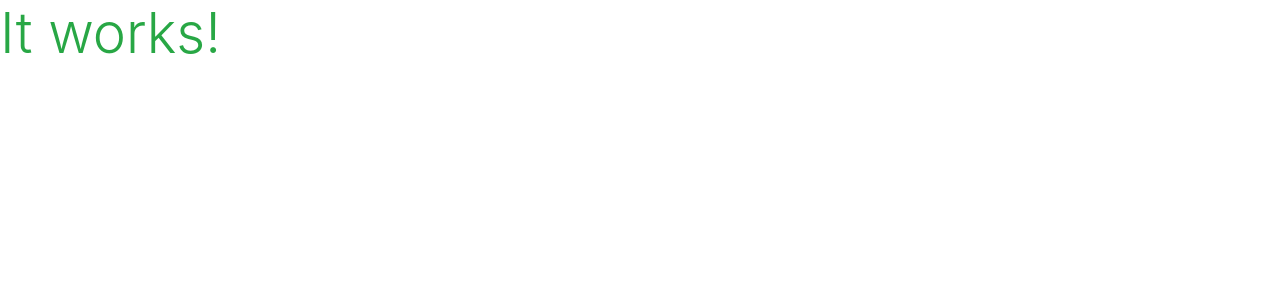
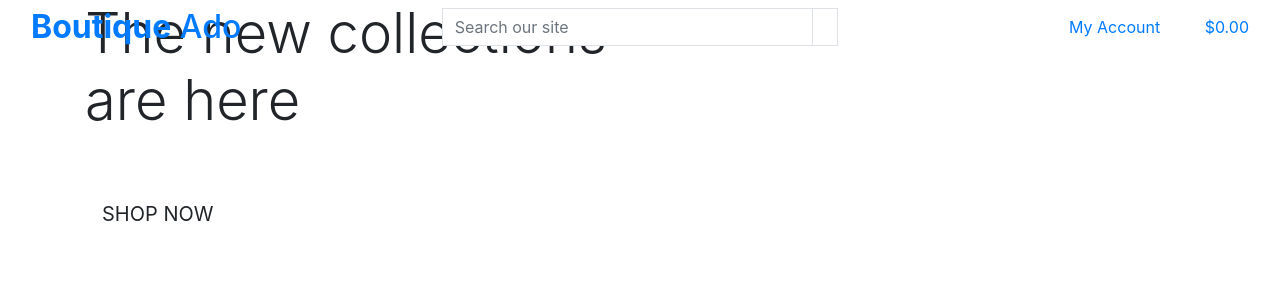
Before and after one commit to ka-pa-ra/my_basic, a Django app: page / in a window 1280 px wide. Shown: the top 300 px of the page. Run offline with Django 3.2, Linux system fonts and the light colour scheme; some libraries are stand-ins or nearby versions.

Commit message:
added home page content and main page header

```diff
--- a/home/templates/home/index.html
+++ b/home/templates/home/index.html
@@ -1,6 +1,27 @@
 {% extends "base.html" %}
 {% load static %}
 
+{% block page_header %}
+    <div class="container header-container">
+        <div class="row">
+            <div class="col"></div>
+        </div>
+    </div>
+{% endblock %}
+
 {% block content %}
-    <h1 class="display-4 text-success">It works!</h1>
+    <div class="container h-100">
+        <div class="row h-100">
+            <div class="col-7 col-md-6 my-auto">
+                <h1 class="display-4 logo-font text-black">
+                    The new collections are here
+                </h1>
+                <div class="my-5">
+                    <h4>
+                        <a href="" class="shop-now-button btn btn-lg rounded-0 text-uppercase py-3">Shop Now</a>
+                    </h4>
+                </div>
+            </div>
+        </div>
+    </div>
 {% endblock %}
--- a/templates/base.html
+++ b/templates/base.html
@@ -29,10 +29,70 @@
     {% block extra_js %}
     {% endblock %}
 
-    <title>Boutique Ado {% block extra_title %}{% endblock %}</title>
+    <title>My Basic {% block extra_title %}{% endblock %}</title>
   </head>
   <body>
-    <header class="container-fluid fixed-top"></header>
+    <header class="container-fluid fixed-top">
+        <div class="row">
+            <div class="col-12 col-lg-4 my-auto py-1 py-lg-0 text-center text-lg-left">
+                <a href="{% url 'home' %}" class="nav-link main-logo-link">
+                    <h2 class="logo-font text-black my-0"><strong>Boutique</strong> Ado</h2>
+                </a>
+            </div>
+            <div class="col-12 col-lg-4 my-auto py-1 py-lg-0">
+                <form method="GET" action="">
+                    <div class="input-group w-100">
+                        <input class="form-control border border-black rounded-0" type="text" name="q" placeholder="Search our site">
+                        <div class="input-group-append">
+                            <button class="form-control btn btn-black border border-black rounded-0" type="submit">
+                                <span class="icon">
+                                    <i class="fas fa-search"></i>
+                                </span>
+                            </button>
+                        </div>
+                    </div>
+                </form>
+            </div>
+            <div class="col-12 col-lg-4 my-auto py-1 py-lg-0">
+                <ul class="list-inline list-unstyled text-center text-lg-right my-0">
+                    <li class="list-inline-item dropdown">
+                        <a class="text-black nav-link" href="#" id="user-options" data-toggle="dropdown" aria-haspopup="true" aria-expanded="false">
+                            <div class="text-center">
+                                <div><i class="fas fa-user fa-lg"></i></div>
+                                <p class="my-0">My Account</p>
+                            </div>
+                        </a>
+                        <div class="dropdown-menu border-0" aria-labelledby="user-options">
+                            {% if request.user.is_authenticated %}
+                                {% if request.user.is_superuser %}
+                                    <a href="" class="dropdown-item">Product Management</a>
+                                {% endif %}
+                                <a href="" class="dropdown-item">My Profile</a>
+                                <a href="{% url 'account_logout' %}" class="dropdown-item">Logout</a>
+                            {% else %}
+                                <a href="{% url 'account_signup' %}" class="dropdown-item">Register</a>
+                                <a href="{% url 'account_login' %}" class="dropdown-item">Login</a>
+                            {% endif %}
+                        </div>
+                    </li>
+                    <li class="list-inline-item">
+                        <a class="{% if grand_total %}text-info font-weight-bold{% else %}text-black{% endif %} nav-link" href="">
+                            <div class="text-center">
+                                <div><i class="fas fa-shopping-bag fa-lg"></i></div>
+                                <p class="my-0">
+                                    {% if grand_total %}
+                                        ${{ grand_total|floatformat:2 }}
+                                    {% else %}
+                                        $0.00
+                                    {% endif %}
+                                </p>
+                            </div>
+                        </a>
+                    </li>
+                </ul>
+            </div>
+        </div>
+    </header>
 
     {% if messages %}
         <div class="message-container"></div>
```
